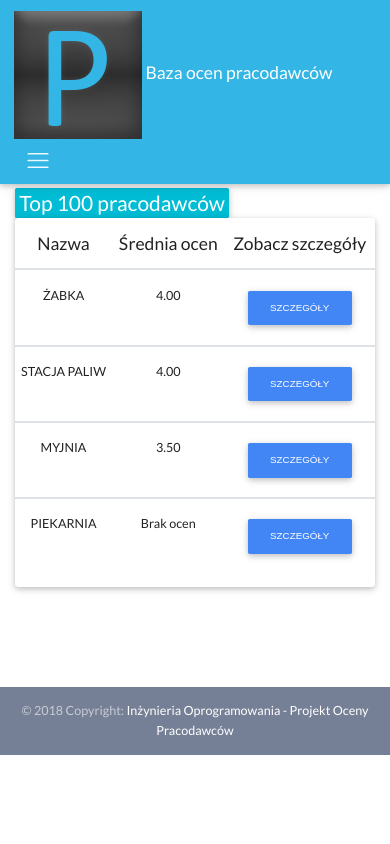
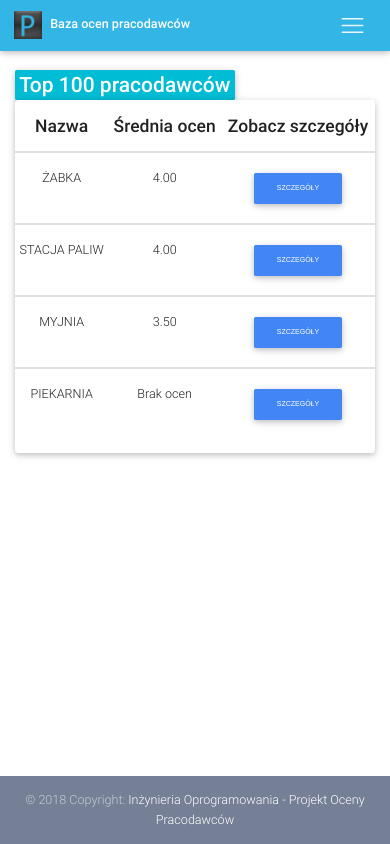
Before and after one commit to msyulia/ioproject, a PHP site: page /views/top100.php in a window 390 px wide. Run offline with PHP 8.4, Linux system fonts and the light colour scheme; data comes from the database, SQL or seed files in the repository.

Commit message:
mobile img (css link) scaling fix

```diff
--- a/index.php
+++ b/index.php
@@ -19,7 +19,7 @@
     <link href="public/css/semantic.min.css" rel="stylesheet">
     <!-- Your custom styles (optional) -->
     <link href="public/css/style.css" media="only screen and (min-width: 481px)" rel="stylesheet">
-    <link rel="stylesheet" media="only screen and (max-device-width: 480px)" href="public/css/mobile-style.css" />
+    <link rel="stylesheet" media="only screen and (max-width: 480px)" href="public/css/mobile-style.css" />
 </head>
 
 <body>
--- a/views/addRating.php
+++ b/views/addRating.php
@@ -21,7 +21,7 @@
     <link href="../public/css/semantic.min.css" rel="stylesheet">
     <!-- Your custom styles (optional) -->
     <link href="../public/css/style.css" media="only screen and (min-width: 481px)" rel="stylesheet">
-    <link rel="stylesheet" media="only screen and (max-device-width: 480px)" href="../public/css/mobile-style.css" />
+    <link rel="stylesheet" media="only screen and (max-width: 480px)" href="../public/css/mobile-style.css" />
 </head>
 
 <body>
--- a/views/employer.php
+++ b/views/employer.php
@@ -20,7 +20,7 @@
     <link href="../public/css/semantic.min.css" rel="stylesheet">
     <!-- Your custom styles (optional) -->
     <link href="../public/css/style.css" media="only screen and (min-width: 481px)" rel="stylesheet">
-    <link rel="stylesheet" media="only screen and (max-device-width: 480px)" href="../public/css/mobile-style.css" />
+    <link rel="stylesheet" media="only screen and (max-width: 480px)" href="../public/css/mobile-style.css" />
 </head>
 
 <body>
--- a/views/konto.php
+++ b/views/konto.php
@@ -22,7 +22,7 @@
     <link href="../public/css/semantic.min.css" rel="stylesheet">
     <!-- Your custom styles (optional) -->
     <link href="../public/css/style.css" media="only screen and (min-width: 481px)" rel="stylesheet">
-    <link rel="stylesheet" media="only screen and (max-device-width: 480px)" href="../public/css/mobile-style.css" />
+    <link rel="stylesheet" media="only screen and (max-width: 480px)" href="../public/css/mobile-style.css" />
 </head>
 <body>
      <!--Navbar -->
--- a/views/login.php
+++ b/views/login.php
@@ -20,7 +20,7 @@
         <link href="../public/css/mdb.min.css" rel="stylesheet">
         <!-- Your custom styles (optional) -->
     <link href="../public/css/style.css" media="only screen and (min-width: 481px)" rel="stylesheet">
-    <link rel="stylesheet" media="only screen and (max-device-width: 480px)" href="../public/css/mobile-style.css" />
+    <link rel="stylesheet" media="only screen and (max-width: 480px)" href="../public/css/mobile-style.css" />
     </head>
 
     <body>
--- a/views/oceny.php
+++ b/views/oceny.php
@@ -20,7 +20,7 @@
     <link href="../public/css/semantic.min.css" rel="stylesheet">
     <!-- Your custom styles (optional) -->
     <link href="../public/css/style.css" media="only screen and (min-width: 481px)" rel="stylesheet">
-    <link rel="stylesheet" media="only screen and (max-device-width: 480px)" href="../public/css/mobile-style.css" />
+    <link rel="stylesheet" media="only screen and (max-width: 480px)" href="../public/css/mobile-style.css" />
 </head>
 
 <body>
--- a/views/top100.php
+++ b/views/top100.php
@@ -22,7 +22,7 @@
     <link href="../public/css/semantic.min.css" rel="stylesheet">
     <!-- Your custom styles (optional) -->
     <link href="../public/css/style.css" media="only screen and (min-width: 481px)" rel="stylesheet">
-    <link rel="stylesheet" media="only screen and (max-device-width: 480px)" href="../public/css/mobile-style.css" />
+    <link rel="stylesheet" media="only screen and (max-width: 480px)" href="../public/css/mobile-style.css" />
 </head>
 
 <body>
```
